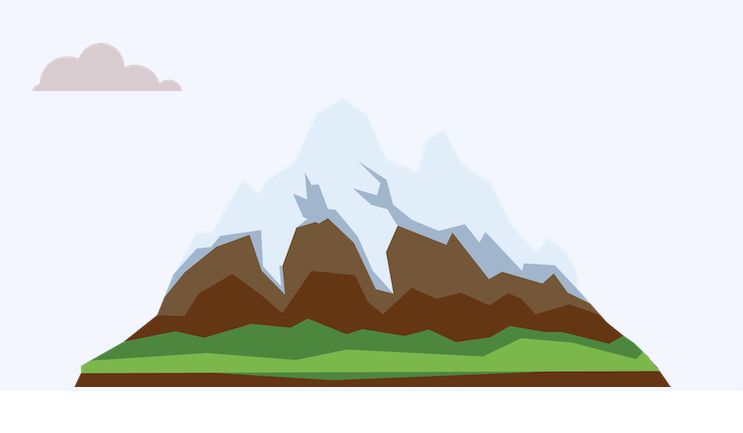
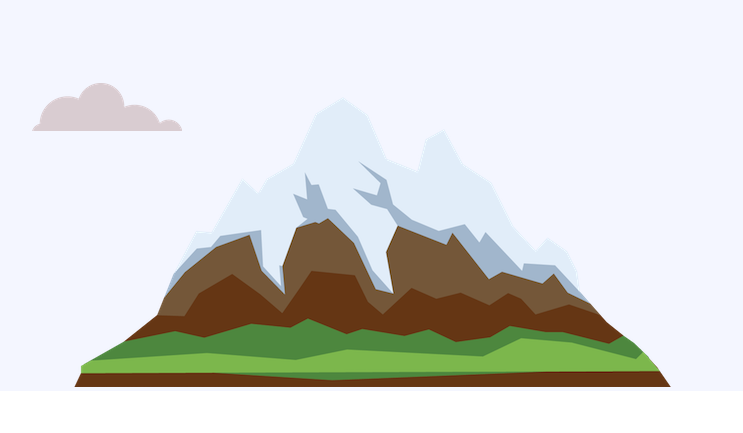
Before and after one commit to wcjona/Personal-Website, a plain HTML site: page index.html in a window 1280 px wide. Shown: the part 367-800 px from the top of the page, without its empty margins (268-1011 px from the left). Drawn offline with Linux system fonts and the light colour scheme.

Commit message:
Update style.css

```diff
--- a/css/style.css
+++ b/css/style.css
@@ -49,7 +49,7 @@ div{
 .bottomCloud{
  position: absolute;
  left: 300px;
- bottom: 300px;
+ bottom: 260px;
 }
 
 
```
